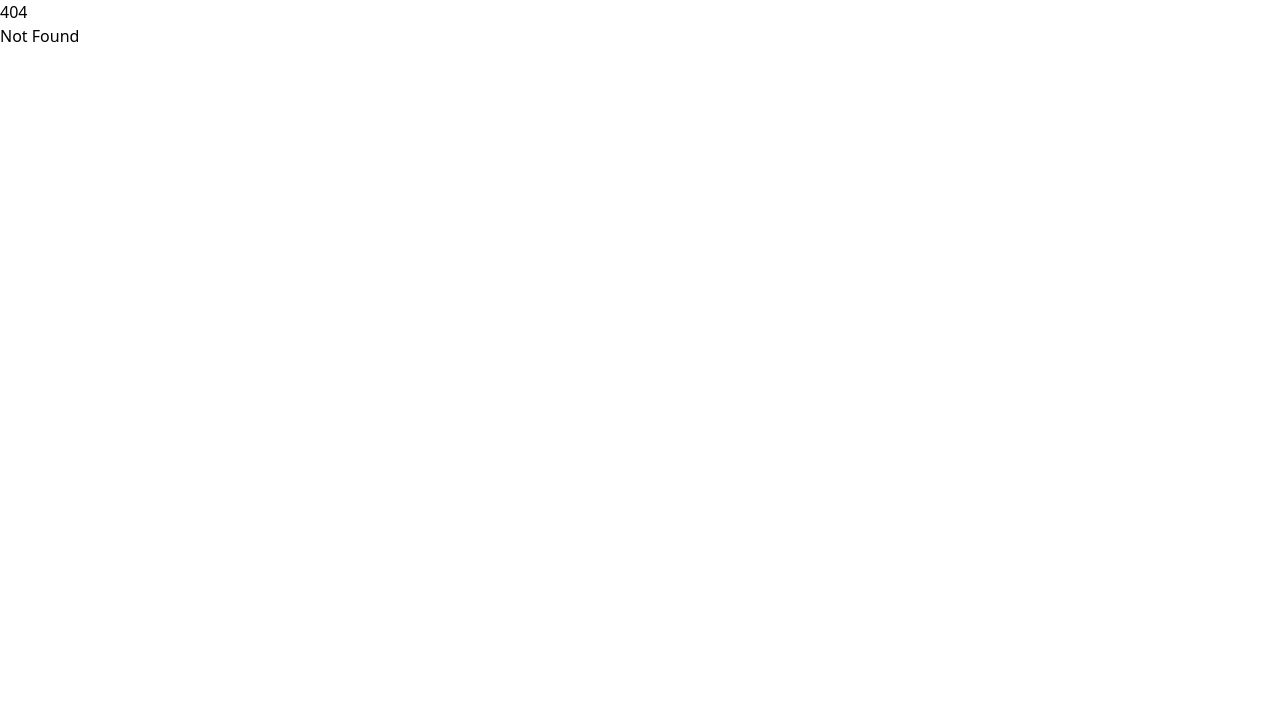
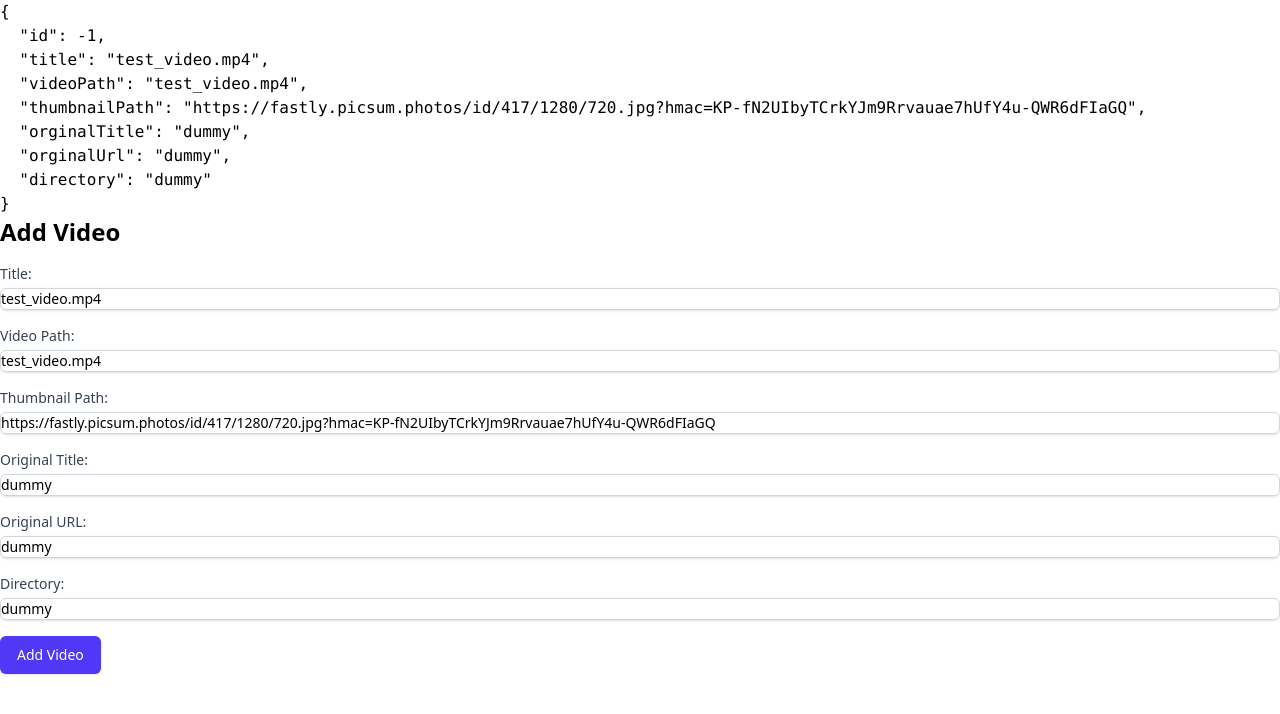
Before and after one commit to FelixBetz/VideoManager, a SvelteKit app: page /add in a window 1280 px wide. Before the commit this address had no page. Shown: the top 714 px of the page. Built offline with nearby package versions, Linux system fonts and the light colour scheme.

Commit message:
add navbar

```diff
--- /dev/null
+++ b/src/routes/add/+page.svelte
@@ -0,0 +1,107 @@
+<script lang="ts">
+	import { onMount } from 'svelte';
+	import { type Video } from '$lib/types';
+
+	function resetFields() {
+		video.title = 'test_video.mp4';
+		video.videoPath = 'test_video.mp4';
+		video.thumbnailPath =
+			'https://fastly.picsum.photos/id/417/1280/720.jpg?hmac=KP-fN2UIbyTCrkYJm9Rrvauae7hUfY4u-QWR6dFIaGQ';
+		video.orginalTitle = 'dummy';
+		video.orginalUrl = 'dummy';
+		video.directory = 'dummy';
+	}
+
+	let video: Video = $state({
+		id: -1,
+		title: '',
+		videoPath: '',
+		thumbnailPath: '',
+		orginalTitle: '',
+		orginalUrl: '',
+		directory: ''
+	});
+
+	function addVideo() {
+		resetFields;
+	}
+
+	onMount(() => {
+		resetFields();
+	});
+</script>
+
+<pre>{JSON.stringify(video, null, 2)}</pre>
+
+<h1 class="mb-4 text-2xl font-bold">Add Video</h1>
+
+<form on:submit|preventDefault={addVideo} class="space-y-4">
+	<div>
+		<label for="title" class="block text-sm font-medium text-gray-700">Title:</label>
+		<input
+			type="text"
+			id="title"
+			bind:value={video.title}
+			required
+			class="mt-1 block w-full rounded-md border border-gray-300 shadow-sm focus:border-indigo-500 focus:ring-indigo-500 sm:text-sm"
+		/>
+	</div>
+	<div>
+		<label for="videoPath" class="block text-sm font-medium text-gray-700">Video Path:</label>
+		<input
+			type="text"
+			id="videoPath"
+			bind:value={video.videoPath}
+			required
+			class="mt-1 block w-full rounded-md border border-gray-300 shadow-sm focus:border-indigo-500 focus:ring-indigo-500 sm:text-sm"
+		/>
+	</div>
+	<div>
+		<label for="thumbnailPath" class="block text-sm font-medium text-gray-700"
+			>Thumbnail Path:</label
+		>
+		<input
+			type="text"
+			id="thumbnailPath"
+			bind:value={video.thumbnailPath}
+			required
+			class="mt-1 block w-full rounded-md border border-gray-300 shadow-sm focus:border-indigo-500 focus:ring-indigo-500 sm:text-sm"
+		/>
+	</div>
+	<div>
+		<label for="orginalTitle" class="block text-sm font-medium text-gray-700">Original Title:</label
+		>
+		<input
+			type="text"
+			id="orginalTitle"
+			bind:value={video.orginalTitle}
+			required
+			class="mt-1 block w-full rounded-md border border-gray-300 shadow-sm focus:border-indigo-500 focus:ring-indigo-500 sm:text-sm"
+		/>
+	</div>
+	<div>
+		<label for="orginalUrl" class="block text-sm font-medium text-gray-700">Original URL:</label>
+		<input
+			type="text"
+			id="orginalUrl"
+			bind:value={video.orginalUrl}
+			required
+			class="mt-1 block w-full rounded-md border border-gray-300 shadow-sm focus:border-indigo-500 focus:ring-indigo-500 sm:text-sm"
+		/>
+	</div>
+	<div>
+		<label for="directory" class="block text-sm font-medium text-gray-700">Directory:</label>
+		<input
+			type="text"
+			id="directory"
+			bind:value={video.directory}
+			required
+			class="mt-1 block w-full rounded-md border border-gray-300 shadow-sm focus:border-indigo-500 focus:ring-indigo-500 sm:text-sm"
+		/>
+	</div>
+	<button
+		type="submit"
+		class="inline-flex justify-center rounded-md border border-transparent bg-indigo-600 px-4 py-2 text-sm font-medium text-white shadow-sm hover:bg-indigo-700 focus:ring-2 focus:ring-indigo-500 focus:ring-offset-2 focus:outline-none"
+		>Add Video</button
+	>
+</form>
```
